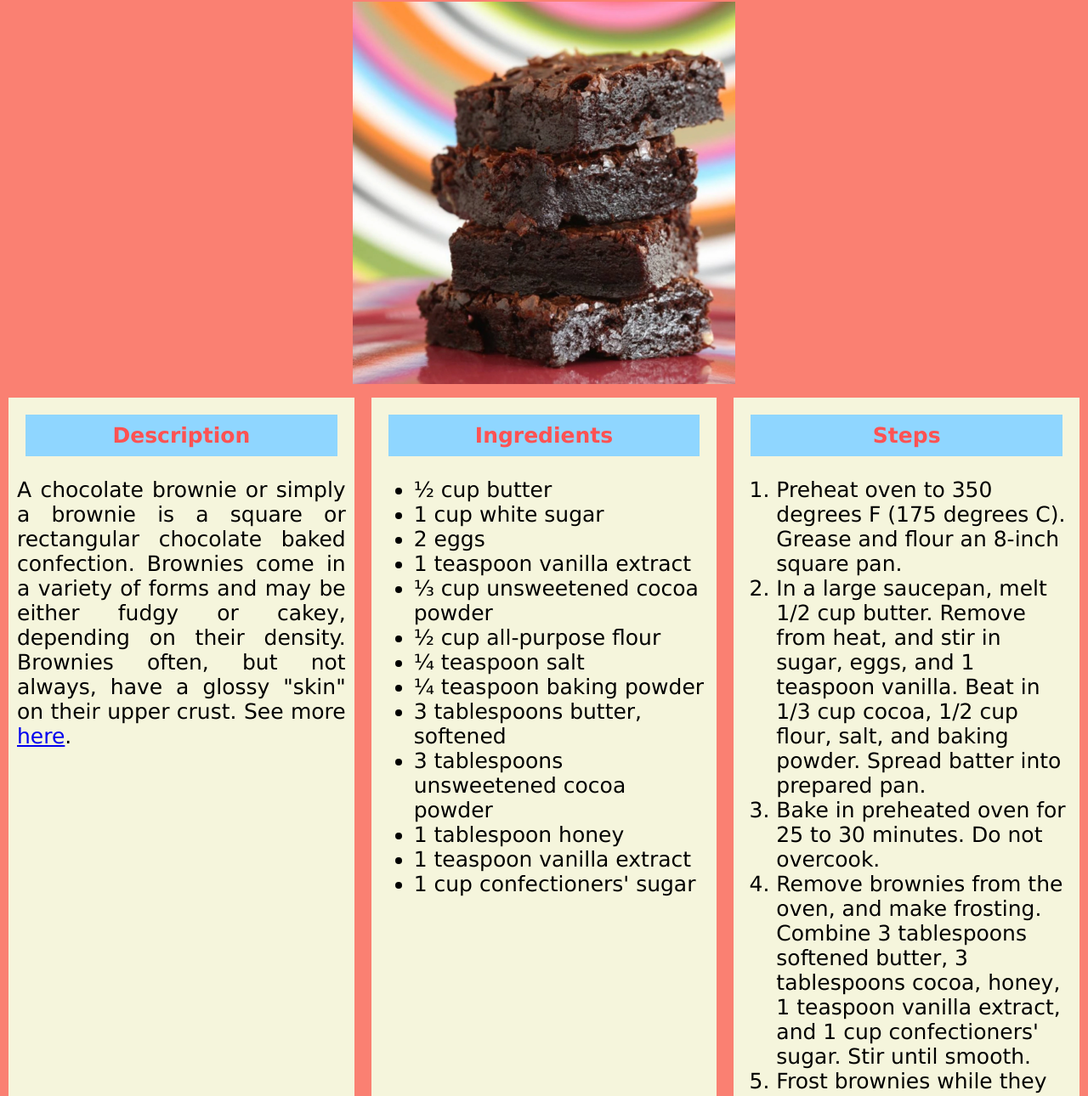
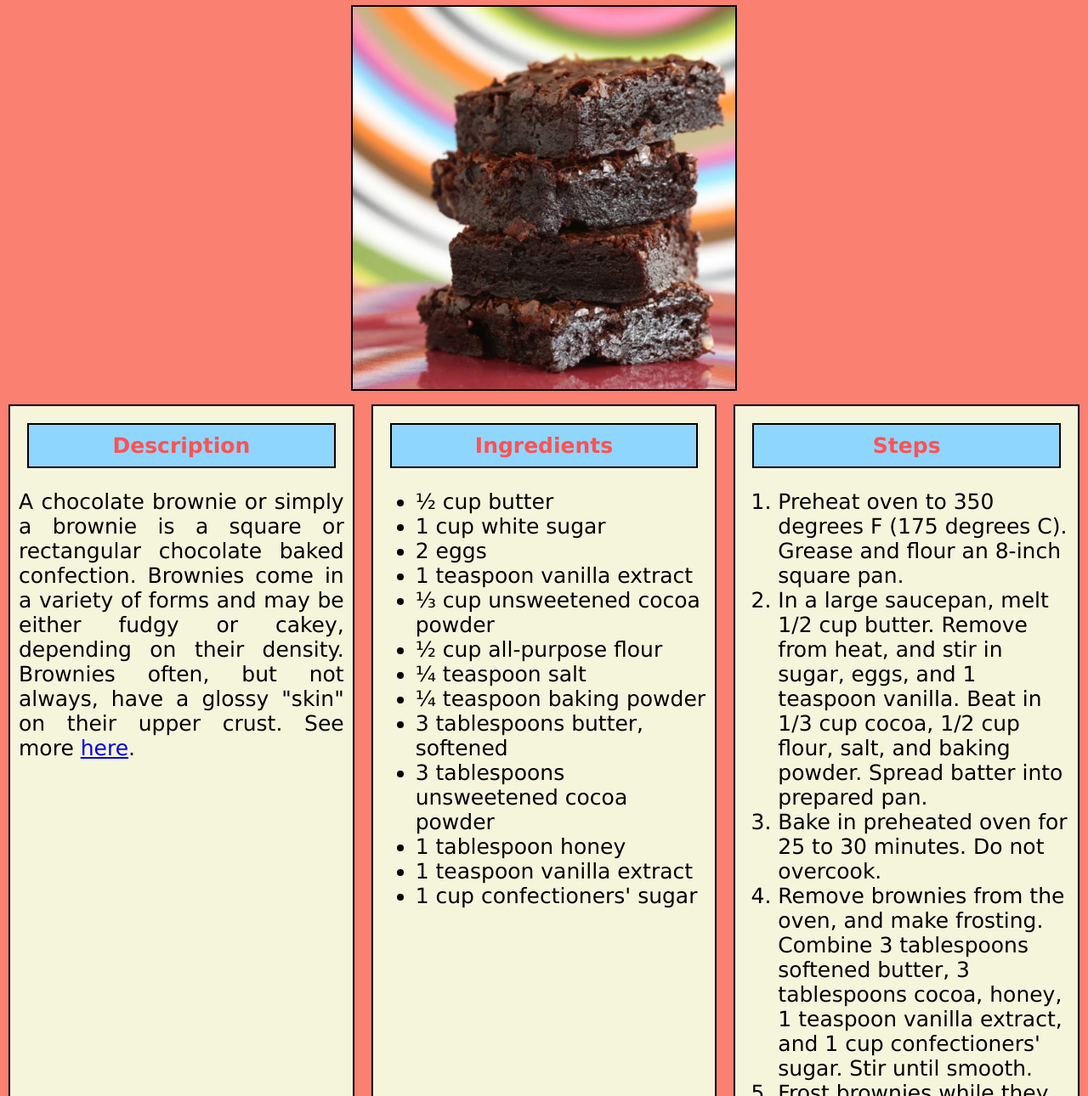
Before and after one commit to beginner-mayrom/odin-recipes, a plain HTML site: page recipes/brownie.html in a window 1280 px wide. Shown: the part 67-1357 px from the top of the page at 85% size. Drawn offline with Linux system fonts and the light colour scheme.

Commit message:
Add border in styles.css

```diff
--- a/styles.css
+++ b/styles.css
@@ -7,6 +7,7 @@
 img {
     height: auto;
     width: 450px;
+    border: 2px solid black;
 }
 
 h1, h2 {
@@ -15,7 +16,7 @@ h1, h2 {
     background-color: rgb(143, 214, 255);
     padding: 10px;
     margin: 10px;
-    border: 0px;
+    border: 2px solid black;
 }
 
 div {
@@ -41,7 +42,7 @@ body {
 article {
     padding: 10px;
     margin: 10px;
-    border: 0px;
+    border: 2px solid black;
     flex: 1;
 }
 
```
